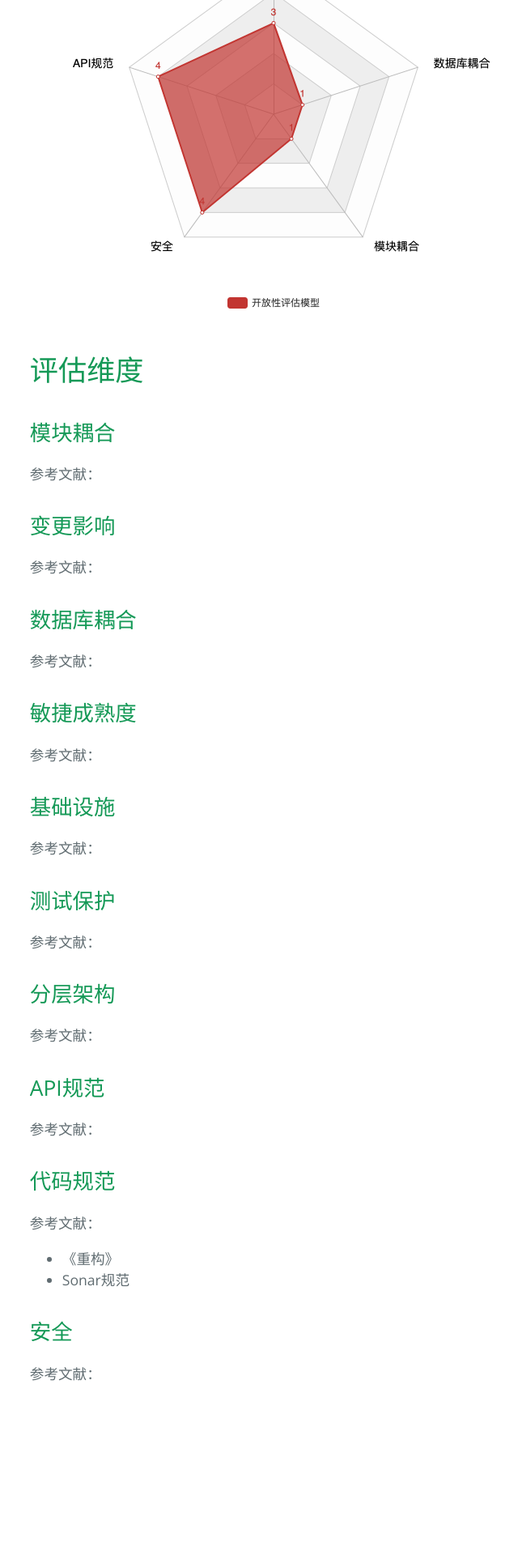
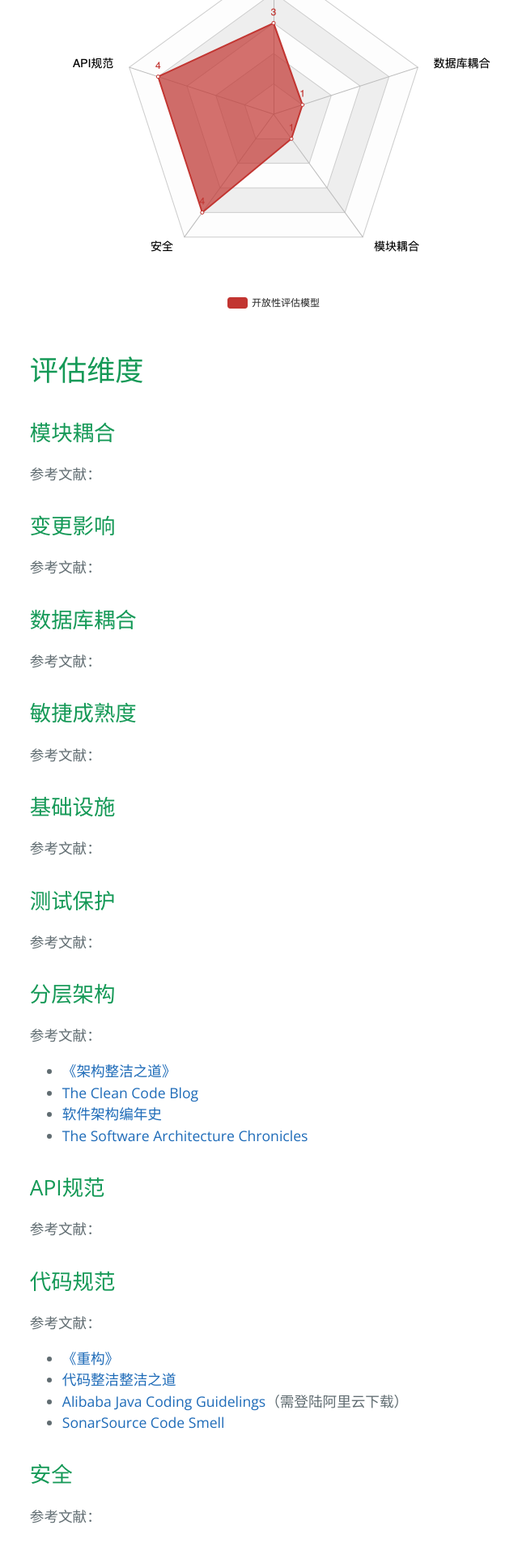
Before and after one commit to archguard/archguard.org, a Jekyll site: the page built from models.md, in a window 1280 px wide. Shown: the part 2969-4889 px from the top of the page at 81% size, without its empty margins (296-936 px from the left). Built offline with Jekyll 4.4.1, drawn with Linux system fonts in a browser that asks for light colours; our own code applies the rules of GitHub Pages for plain Markdown files.

Commit message:
feat: add book/blog list

```diff
--- a/models.md
+++ b/models.md
@@ -70,14 +70,22 @@ layout: model
 
 ## 分层架构
 参考文献：
+- [《架构整洁之道》](https://book.douban.com/subject/30333919/)
+- [The Clean Code Blog](https://blog.cleancoder.com/)
+- [软件架构编年史](https://www.jianshu.com/p/b477b2cc6cfa?utm_campaign=maleskine&utm_content=note&utm_medium=seo_notes&utm_source=recommendation)
+- [The Software Architecture Chronicles](https://herbertograca.com/2017/07/03/the-software-architecture-chronicles/)
 
 ## API规范
 参考文献：
 
 ## 代码规范
 参考文献：
-- 《重构》
-- Sonar规范
+- [《重构》](https://book.douban.com/subject/4262627/)
+- [代码整洁整洁之道](https://book.douban.com/subject/4199741/)
+- [Alibaba Java Coding Guidelings](https://yq.aliyun.com/attachment/download/?id=5585)（需登陆阿里云下载）
+- [SonarSource Code Smell](https://rules.sonarsource.com/java/type/Code%20Smell)
 
 ## 安全
 参考文献：
+- [SonarQube Security-related Rules](https://docs.sonarqube.org/latest/user-guide/security-rules/)
+- [SonarSource Security Hotspot](https://rules.sonarsource.com/java/type/Security%20Hotspot)
```
